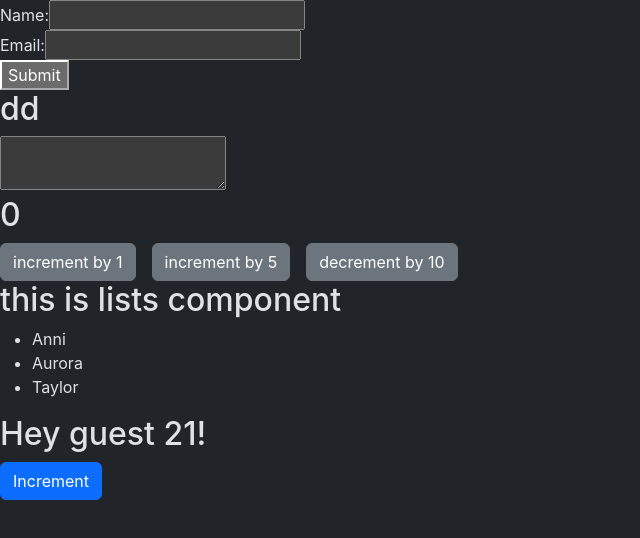
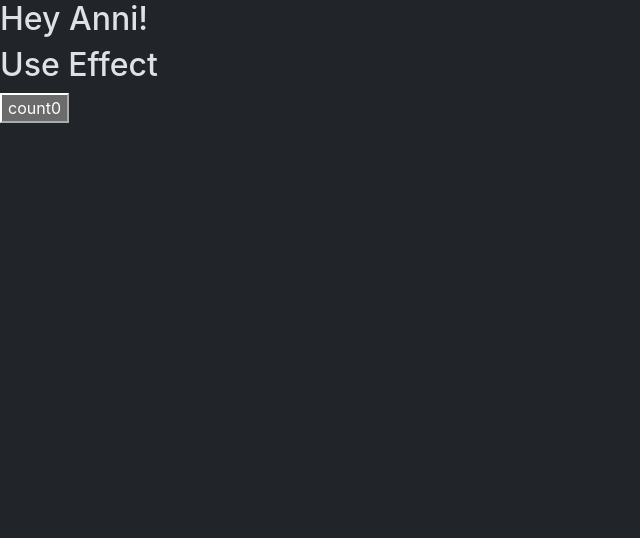
Before and after one commit to anni-x1/Practice_react, a React (Create React App) app: page / in a window 1280 px wide. Shown: the top 538 px of the page, without its empty margins (0-640 px from the left). Built offline with nearby package versions, Linux system fonts and the light colour scheme.

Commit message:
Function based components

```diff
--- a/src/App.js
+++ b/src/App.js
@@ -1,27 +1,13 @@
-import React, { Component } from 'react'
-import Forms from './Components/Forms'
-import Logger from './Components/InputLogger'
-import Events from './Components/Events'
-import Lists from './Components/Lists'
-import Propss from './Components/Propss'
-export default class App extends Component {
-  render() {
-    return (
-      <div>
-        <Forms/>
-        <Logger/>
-        <Events/>
-        <Lists/>
-        <Propss  age={21}/>
-      </div>
-    )
-  }
+import React from "react";
+// import UseState from "./Components/UseState";
+import UseEffect from "./Components/UseEffect";
+export default function App()
+{
+  return(
+    <>
+      <h2>Hey Anni!</h2>
+      {/* <UseState/> */}
+      <UseEffect/>
+    </>
+  )
 }
-
-Propss.prototypes = {
-  usrname: 'string',
-  age: 'number',
-}
-Propss.defaultProps={
-  usrname:'guest',
-}
--- a/src/Components/Events.js
+++ /dev/null
@@ -1,24 +0,0 @@
-import React from "react";
-
-class Events extends React.Component {
-    constructor(props) {
-        super(props);
-        this.state = {
-            counter: 0
-        }
-    }
-    handleOnClick = (increment) => {
-        this.setState({ counter: this.state.counter + increment })
-    }
-    render() {
-        return (
-            <>
-                <h2>{this.state.counter}</h2>
-                <button className='btn btn-secondary ' onClick={() => { this.handleOnClick(1) }}>increment by 1</button>
-                <button className='btn btn-secondary mx-3' onClick={() => { this.handleOnClick(5) }}>increment by 5</button>
-                <button className='btn btn-secondary' onClick={() => { this.handleOnClick(-10) }}>decrement by 10</button>
-            </>
-        )
-    }
-}
-export default Events
--- a/src/Components/Forms.js
+++ /dev/null
@@ -1,37 +0,0 @@
-import React from "react";
-
-export default class Forms extends React.Component{
-    constructor(){
-        super();
-        this.state = {
-            name: "",
-            email:"",
-        }
-    }
-    handleChange = (event)=>{
-        this.setState({
-            [event.target.name]: event.target.value,
-        })
-    }
-    handleSubmit = (event)=>{
-        // alert(`Name: ${this.state.name} Email: ${this.state.email}`);
-        event.preventDefault();
-        alert(`Name: ${this.state.name} Email: ${this.state.email}`);
-
-    }
-    render(){
-        return(
-                <form className="form" action="/" onSubmit={this.handleSubmit}>
-                <div className="name">
-                    <label htmlFor="name">Name:</label>
-                    <input type="text" onChange={this.handleChange} name="name"/>
-                </div>
-                <div className="email">
-                    <label htmlFor="email">Email:</label>
-                    <input type="email" onChange={this.handleChange} name="email"/>
-                </div>
-                <button type="submit">Submit</button>
-            </form>
-        )
-    }
-}
--- a/src/Components/InputLogger.js
+++ /dev/null
@@ -1,23 +0,0 @@
-import React from "react";
-
-export default class Logger extends React.Component {
-    constructor(props) {
-        super(props);
-        this.state = {
-            logg: "dd",
-        }
-    }
-    handleInputChange = (event)=>{
-        this.setState({
-            logg:event.target.value
-        })
-    }
-    render() {
-        return (
-            <div>
-                <h2>{this.state.logg}</h2>
-                <textarea name="TA" onChange={this.handleInputChange}></textarea>
-            </div>
-        )
-    }
-}
--- a/src/Components/Lists.js
+++ /dev/null
@@ -1,22 +0,0 @@
-import React from "react";
-
-export default class Lists extends React.Component {
-    render() {
-        const names = ['Anni', 'Aurora', 'Taylor'];
-        return (
-            <>
-                <h2>this is lists component</h2>
-                <ul>
-                    {
-                        names.map((name,index)=>{
-                            return (
-                                <li key={index}>{name}</li>
-                            )
-                        })
-                    }
-                </ul>
-
-            </>
-        )
-    }
-}
--- a/src/Components/Propss.js
+++ /dev/null
@@ -1,22 +0,0 @@
-import React from "react";
-
-export default class Propss extends React.Component {
-    constructor(props) {
-        super(props);
-        this.state = {
-            name: this.props.usrname,
-            age:  (this.props.age),
-        }
-    }
-    increment = () => {
-        this.setState({ age: this.state.age + 1 })
-    }
-    render() {
-        return (
-            <>
-                <h2>Hey {this.state.name} {this.state.age}!</h2>
-                <button className="btn btn-primary" onClick={this.increment}>Increment</button>
-            </>
-        )
-    }
-}
--- /dev/null
+++ b/src/Components/UseEffect.js
@@ -0,0 +1,19 @@
+import React from "react";
+
+export default function UseEffect() {
+    const [count,setCount] = React.useState(0)
+    React.useEffect(()=>{
+        document.title = count;
+        setTimeout(()=>{
+            console.log('hey');
+        },1000);
+        return()=>{
+        }
+    },[count]);
+    return (
+        <>
+            <h2>Use Effect</h2>
+            <button className="btn-primary" onClick={()=>{setCount(count + 1)}}>count{count}</button>
+        </>
+    )
+}
--- /dev/null
+++ b/src/Components/UseState.js
@@ -0,0 +1,12 @@
+import React, { useState } from "react";
+
+export default function UseState() {
+  const [counter, setcounter] = useState(12)
+  const handleClick = () => { setcounter(counter + 1) }
+  return (
+    <>
+      <h2>Use State</h2>
+      <button type="button" onClick={handleClick}>{counter}</button>
+    </>
+  )
+}
```
